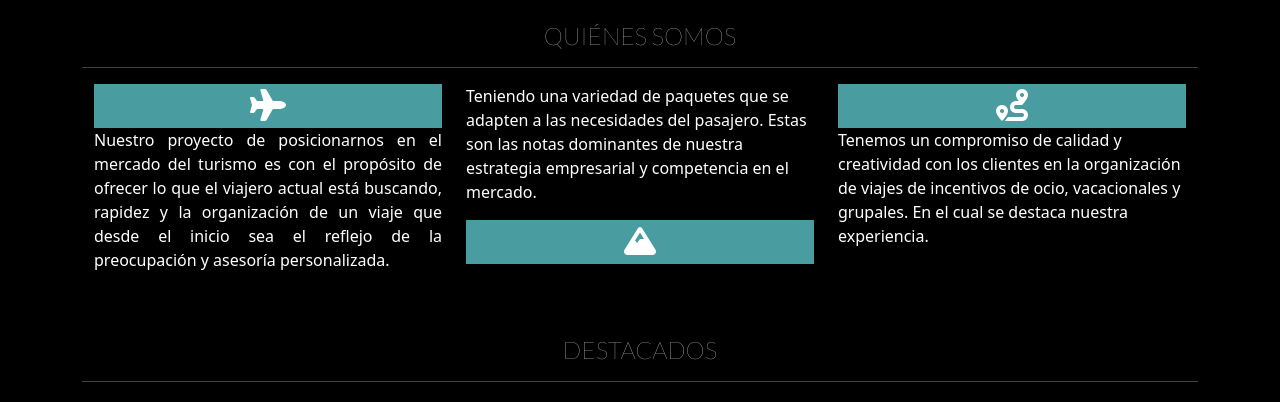
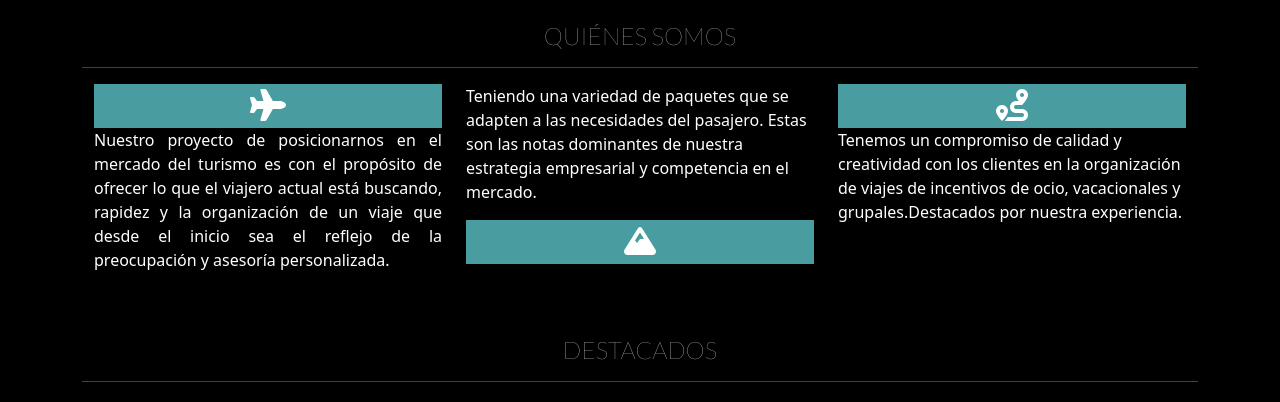
Before and after one commit to Fabiola191/Viajes-Chile, a plain HTML site: page index.html in a window 1280 px wide. Shown: the part 962-1364 px from the top of the page. Drawn offline with nearby package versions, Linux system fonts and the light colour scheme.

Commit message:
modificacion texto descriptivo

```diff
--- a/index.html
+++ b/index.html
@@ -123,7 +123,7 @@
                             </div>
                             <p>Tenemos un compromiso de calidad y creatividad con los clientes en la organización de
                                 viajes
-                                de incentivos de ocio, vacacionales y grupales. En el cual se destaca nuestra
+                                de incentivos de ocio, vacacionales y grupales.Destacados por nuestra
                                 experiencia.
                             </p>
                         </div>
```
